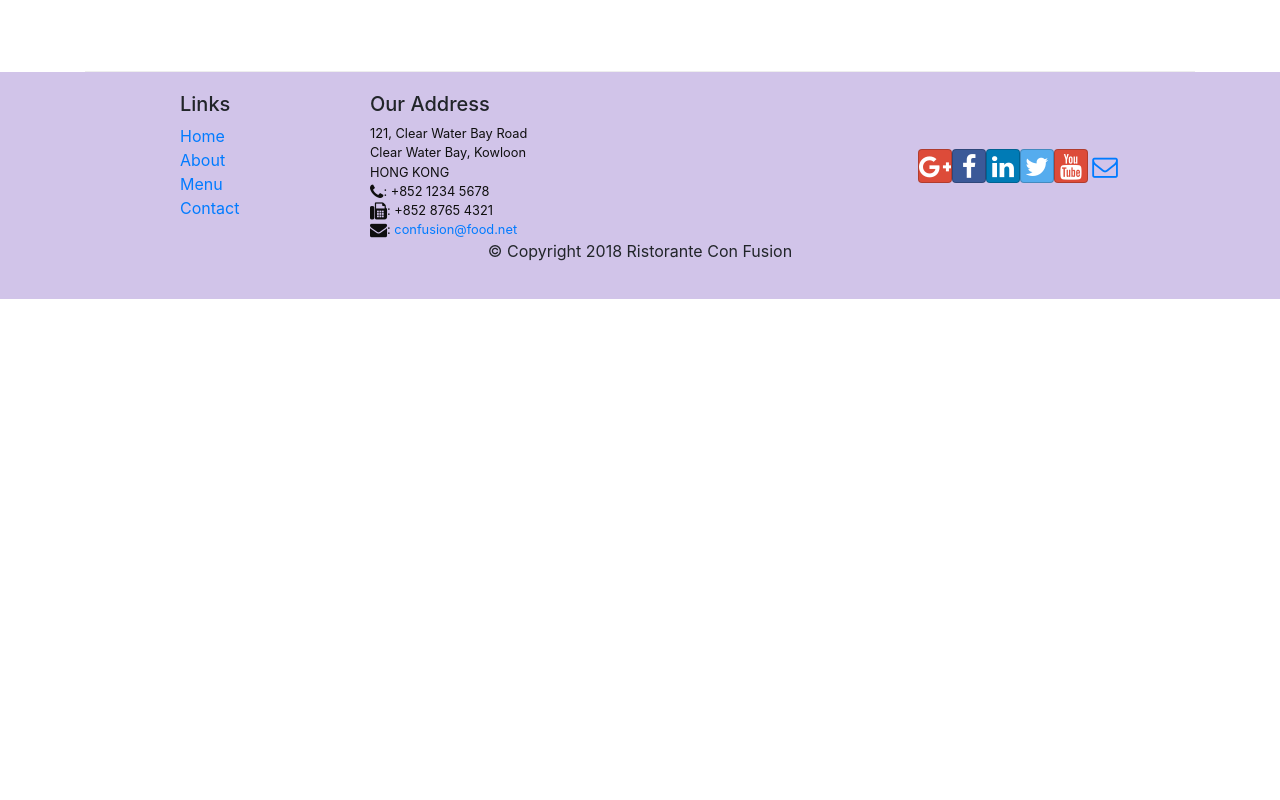
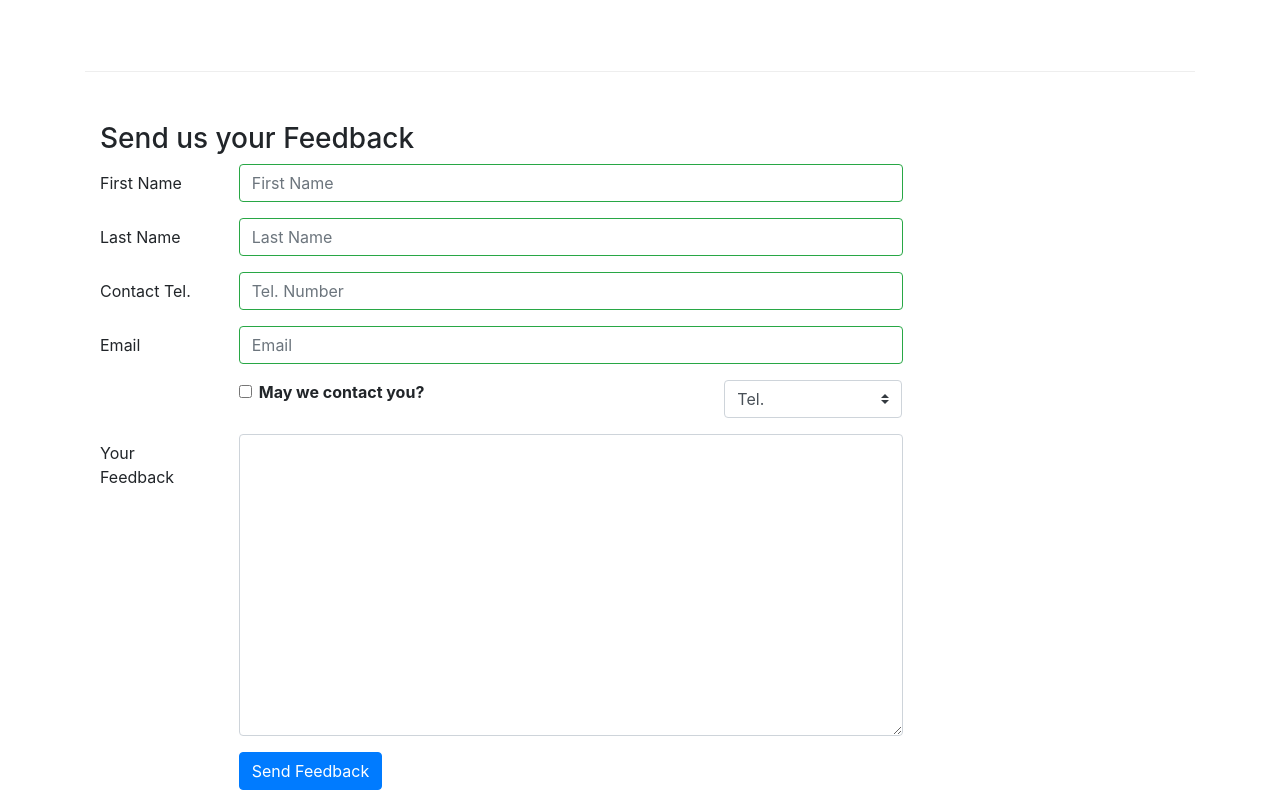
Before and after one commit to dakshina99/React, a React (Create React App) app in the folder confusion/: page /contactus in a window 1280 px wide. Shown: the part 800-1600 px from the top of the page. Before the commit the page ends 1099 px from the top, so only its background shows below. Built offline with nearby package versions, Linux system fonts and the light colour scheme.

Commit message:
controlled forms

```diff
--- a/confusion/src/components/ContactComponent.js
+++ b/confusion/src/components/ContactComponent.js
@@ -1,9 +1,91 @@
-import React from 'react';
-import { Breadcrumb, BreadcrumbItem } from 'reactstrap';
+import React, { Component } from 'react';
+import {
+    Breadcrumb, BreadcrumbItem,
+    Button, Form, FormGroup, Label, Input, Col, FormFeedback
+} from 'reactstrap';
 import { Link } from 'react-router-dom';
 
-function Contact(props) {
-    return(
+
+class Contact extends Component {
+
+    constructor(props) {
+        super(props);
+
+        this.state = {
+            firstname: '',
+            lastname: '',
+            telnum: '',
+            email: '',
+            agree: false,
+            contactType: 'Tel.',
+            message: '',
+            touched: {
+                firstname: false,
+                lastname: false,
+                telnum: false,
+                email: false
+            }
+        };
+
+        this.handleInputChange = this.handleInputChange.bind(this);
+        this.handleSubmit = this.handleSubmit.bind(this);
+        this.validate = this.validate.bind(this);
+    }
+
+    handleInputChange(event) {
+        const target = event.target;
+        const value = target.type === 'checkbox' ? target.checked : target.value;
+        const name = target.name;
+
+        this.setState({
+            [name]: value
+        });
+    }
+
+    handleBlur = (field) => (eve) => {
+        this.setState({
+            touched: { ...this.state.touched, [field]: true }
+        });
+    }
+
+    validate(firstname, lastname, telnum, email) {
+        const errors = {
+            firstname: '',
+            lastname: '',
+            telnum: '',
+            email: ''
+        };
+
+        if (this.state.touched.firstname && firstname.length < 3)
+            errors.firstname = 'First Name should be >= 3 characters';
+        else if (this.state.touched.firstname && firstname.length > 10)
+            errors.firstname = 'First Name should be <= 10 characters';
+
+        if (this.state.touched.lastname && lastname.length < 3)
+            errors.lastname = 'Last Name should be >= 3 characters';
+        else if (this.state.touched.lastname && lastname.length > 10)
+            errors.lastname = 'Last Name should be <= 10 characters';
+
+        const reg = /^\d+$/;
+        if (this.state.touched.telnum && !reg.test(telnum))
+            errors.telnum = 'Tel. Number should contain only numbers';
+
+        if(this.state.touched.email && email.split('').filter(x => x === '@').length !== 1)
+            errors.email = 'Email should contain a @';
+
+        return errors;
+    }
+
+    handleSubmit(event) {
+        console.log('Current State is: ' + JSON.stringify(this.state));
+        alert('Current State is: ' + JSON.stringify(this.state));
+        event.preventDefault();
+    }
+
+    render() {
+        const errors = this.validate(this.state.firstname, this.state.lastname, this.state.telnum, this.state.email);
+
+        return (
 
             <div className="container">
                 <div className="row">
@@ -42,8 +124,109 @@
                         </div>
                     </div>
                 </div>
+                <div className="row row-content">
+                    <div className="col-12">
+                        <h3>Send us your Feedback</h3>
+                    </div>
+                    <div className="col-12 col-md-9">
+                        <Form onSubmit={this.handleSubmit}>
+                        <FormGroup row>
+                                <Label htmlFor="firstname" md={2}>First Name</Label>
+                                <Col md={10}>
+                                    <Input type="text" id="firstname" name="firstname"
+                                        placeholder="First Name"
+                                        value={this.state.firstname}
+                                        valid={errors.firstname === ''}
+                                        invalid={errors.firstname !== ''}
+                                        onBlur={this.handleBlur('firstname')}
+                                        onChange={this.handleInputChange} />
+                                    <FormFeedback>{errors.firstname}</FormFeedback>
+                                </Col>
+                            </FormGroup>
+                            <FormGroup row>
+                                <Label htmlFor="lastname" md={2}>Last Name</Label>
+                                <Col md={10}>
+                                    <Input type="text" id="lastname" name="lastname"
+                                        placeholder="Last Name"
+                                        value={this.state.lastname}
+                                        valid={errors.lastname === ''}
+                                        invalid={errors.lastname !== ''}
+                                        onBlur={this.handleBlur('lastname')}
+                                        onChange={this.handleInputChange} />
+                                    <FormFeedback>{errors.lastname}</FormFeedback>
+                                </Col>
+                            </FormGroup>
+                            <FormGroup row>
+                                <Label htmlFor="telnum" md={2}>Contact Tel.</Label>
+                                <Col md={10}>
+                                    <Input type="tel" id="telnum" name="telnum"
+                                        placeholder="Tel. Number"
+                                        value={this.state.telnum}
+                                        valid={errors.telnum === ''}
+                                        invalid={errors.telnum !== ''}
+                                        onBlur={this.handleBlur('telnum')}
+                                        onChange={this.handleInputChange} />
+                                    <FormFeedback>{errors.telnum}</FormFeedback>
+                                </Col>
+                            </FormGroup>
+                            <FormGroup row>
+                                <Label htmlFor="email" md={2}>Email</Label>
+                                <Col md={10}>
+                                    <Input type="email" id="email" name="email"
+                                        placeholder="Email"
+                                        value={this.state.email}
+                                        valid={errors.email === ''}
+                                        invalid={errors.email !== ''}
+                                        onBlur={this.handleBlur('email')}
+                                        onChange={this.handleInputChange} />
+                                    <FormFeedback>{errors.email}</FormFeedback>
+                                </Col>
+                            </FormGroup>
+                            <FormGroup row>
+                                <Col md={{ size: 6, offset: 2 }}>
+                                    <FormGroup check>
+                                        <Label check>
+                                            <Input type="checkbox"
+                                                name="agree"
+                                                checked={this.state.agree}
+                                                onChange={this.handleInputChange} /> {' '}
+                                            <strong>May we contact you?</strong>
+                                        </Label>
+                                    </FormGroup>
+                                </Col>
+                                <Col md={{ size: 3, offset: 1 }}>
+
+                                    <Input type='select' className='custom-select' name="contactType"
+                                        value={this.state.contactType}
+                                        onChange={this.handleInputChange}>
+                                        <option>Tel.</option>
+                                        <option>Email</option>
+                                    </Input>
+
+                                </Col>
+                            </FormGroup>
+                            <FormGroup row>
+                                <Label htmlFor="message" md={2}>Your Feedback</Label>
+                                <Col md={10}>
+                                    <Input type="textarea" id="message" name="message"
+                                        rows="12"
+                                        value={this.state.message}
+                                        onChange={this.handleInputChange}></Input>
+                                </Col>
+                            </FormGroup>
+                            <FormGroup row>
+                                <Col md={{ size: 10, offset: 2 }}>
+                                    <Button type="submit" color="primary">
+                                        Send Feedback
+                                    </Button>
+                                </Col>
+                            </FormGroup>
+                        </Form>
+                    </div>
+                </div>
             </div>
         );
     }
+}
 
 export default Contact;
```
Lines whose indentation alone changed are shown as unchanged.
